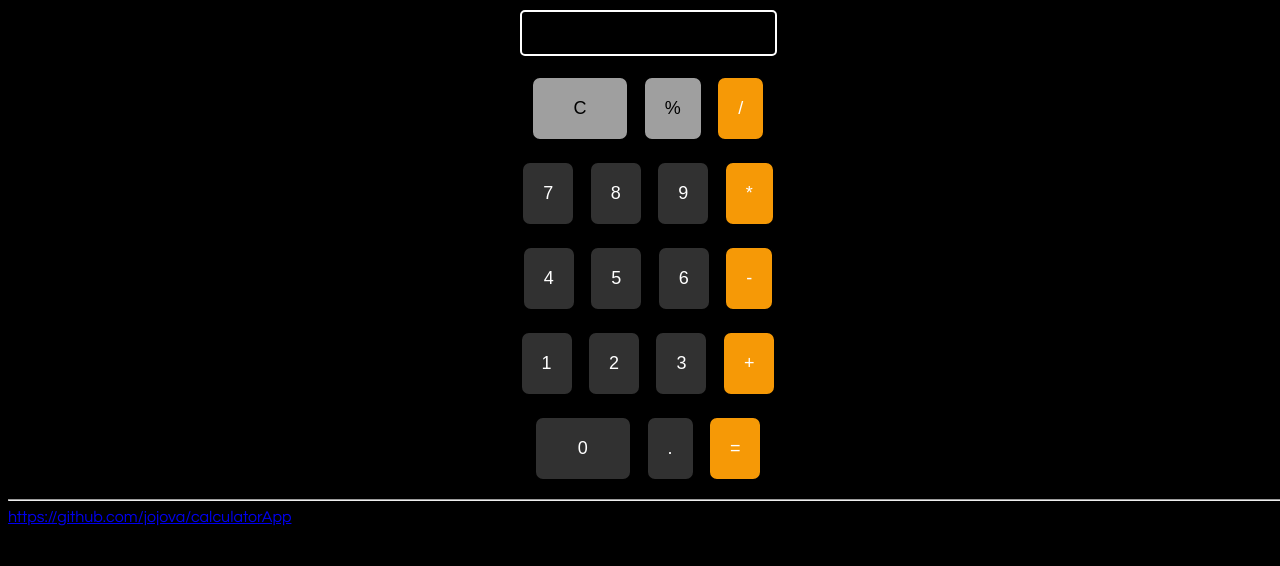
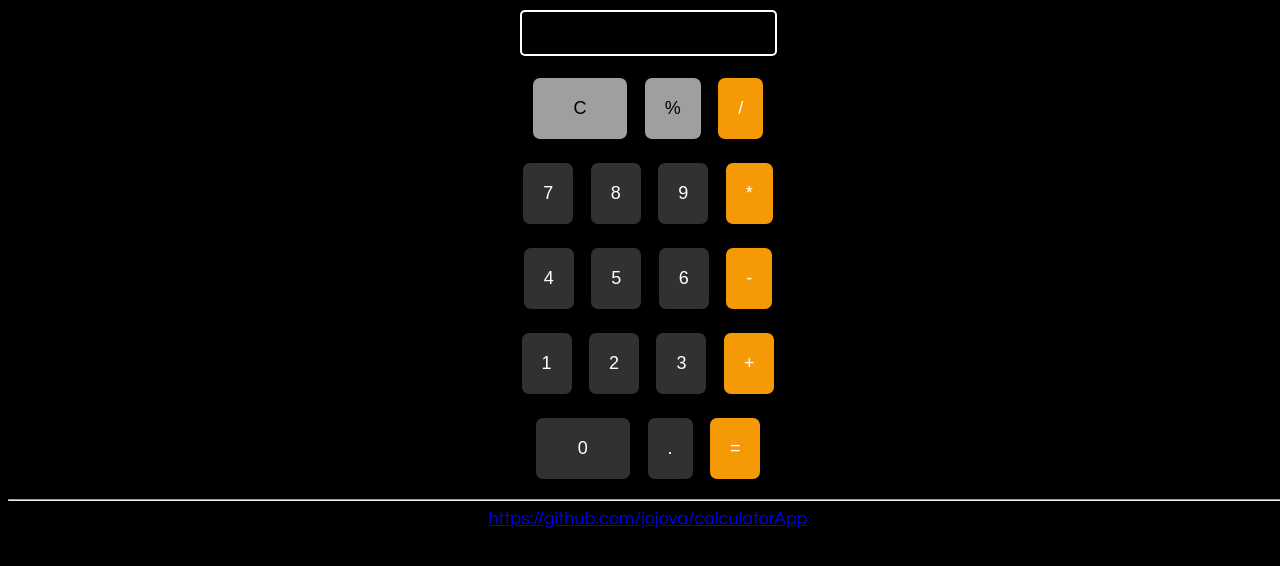
Before and after one commit to jojova/calculatorApp, a plain HTML site: page index.html in a window 1280 px wide. Shown: the part 76-642 px from the top of the page. Drawn offline with Linux system fonts and the light colour scheme.

Commit message:
Added GitHub link

```diff
--- a/utils.css
+++ b/utils.css
@@ -50,3 +50,10 @@
     color: white;
     background-color: rgb(246, 153, 6);
 }
+
+.link
+{
+    color: white;
+    text-align: center;
+    font-size: large;
+}
```
